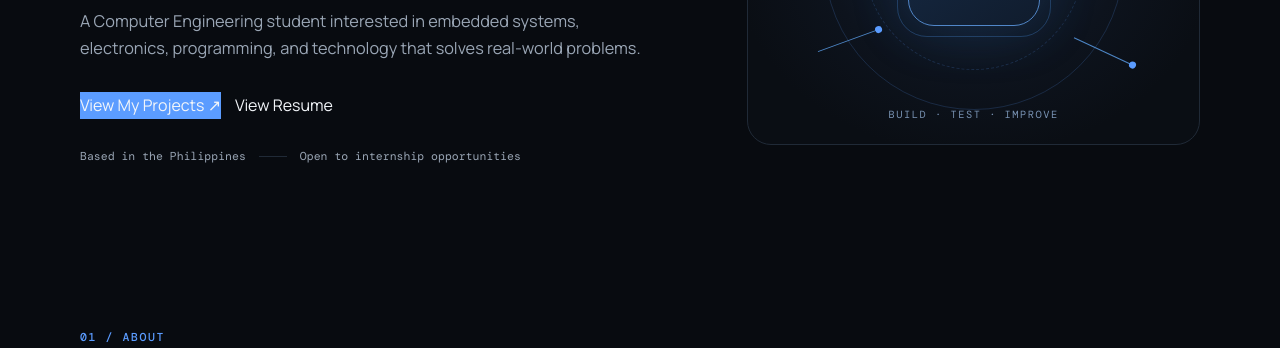
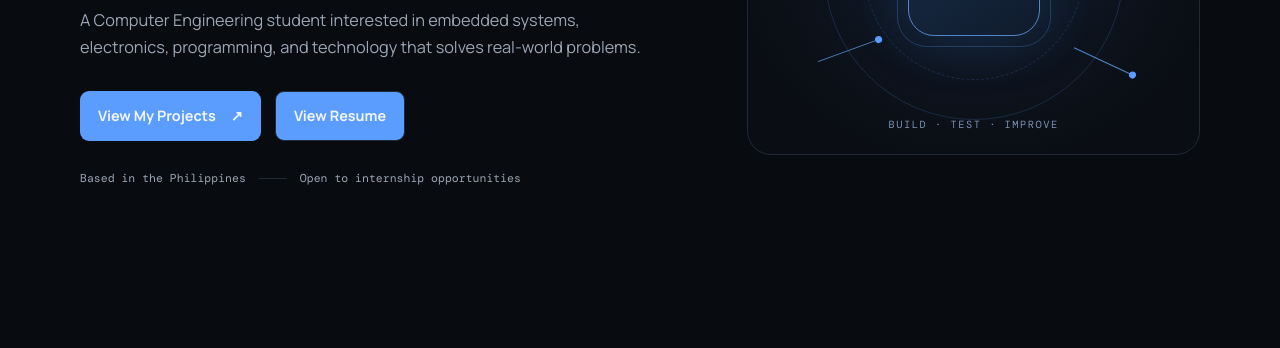
Before and after one commit to jayson-studev/MyPortfolio, a plain HTML site: page index.html in a window 1280 px wide. Shown: the part 420-768 px from the top of the page. Drawn offline with nearby package versions, Linux system fonts and the light colour scheme.

Commit message:
Update index.html

```diff
--- a/index.html
+++ b/index.html
@@ -82,7 +82,7 @@
 
                 <div class="hero-actions">
 
-                    <a href="#projects" class="view-project-btn">
+                    <a href="#projects" class="btn btn-primary">
                         View My Projects
                         <span>↗</span>
                     </a>
@@ -91,7 +91,7 @@
                         href="INTERN-RESUME_PETER.pdf"
                         target="_blank"
                         rel="noopener noreferrer"
-                        class="view-resume-btn"
+                        class="btn btn-outline"
                     >
                         View Resume
                     </a>
```
